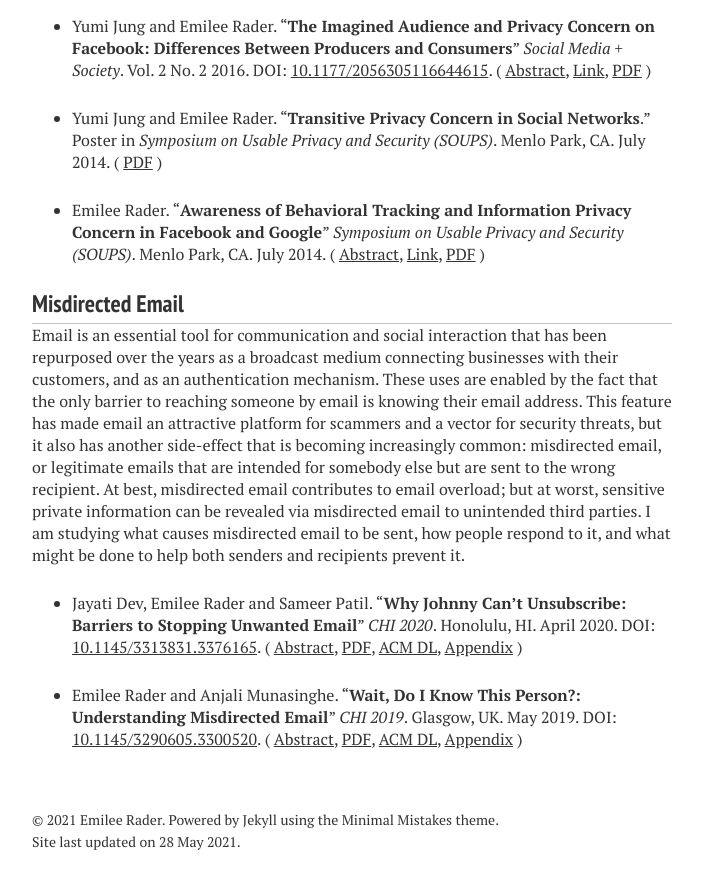
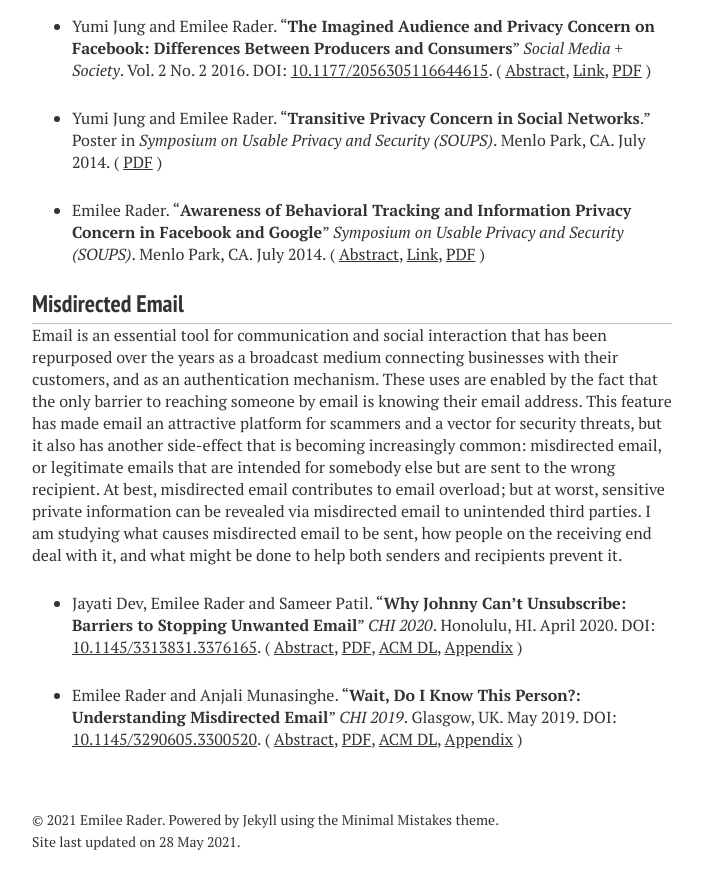
Before and after one commit to bierdoctor/bierdoctor.github.io, a Jekyll site: the page built from projects/index.md, in a window 1280 px wide and 900 px high, scrolled down 1600 px. Shown: the top 889 px of the window, without its empty margins (288-990 px from the left). Built offline with Jekyll 4.4.1, drawn with Linux system fonts in a browser that asks for light colours; nearby versions of some CDN libraries.

Commit message:
small update to text

```diff
--- a/projects/index.md
+++ b/projects/index.md
@@ -25,7 +25,7 @@ This project is supported by National Science Foundation under Grant No. [CNS-15
 
 
 ### Misdirected Email
-Email is an essential tool for communication and social interaction that has been repurposed over the years as a broadcast medium connecting businesses with their customers, and as an authentication mechanism. These uses are enabled by the fact that the only barrier to reaching someone by email is knowing their email address. This feature has made email an attractive platform for scammers and a vector for security threats, but it also has another side-effect that is becoming increasingly common: misdirected email, or legitimate emails that are intended for somebody else but are sent to the wrong recipient. At best, misdirected email contributes to email overload; but at worst, sensitive private information can be revealed via misdirected email to unintended third parties. I am studying what causes misdirected email to be sent, how people respond to it, and what might be done to help both senders and recipients prevent it.
+Email is an essential tool for communication and social interaction that has been repurposed over the years as a broadcast medium connecting businesses with their customers, and as an authentication mechanism. These uses are enabled by the fact that the only barrier to reaching someone by email is knowing their email address. This feature has made email an attractive platform for scammers and a vector for security threats, but it also has another side-effect that is becoming increasingly common: misdirected email, or legitimate emails that are intended for somebody else but are sent to the wrong recipient. At best, misdirected email contributes to email overload; but at worst, sensitive private information can be revealed via misdirected email to unintended third parties. I am studying what causes misdirected email to be sent, how people on the receiving end deal with it, and what might be done to help both senders and recipients prevent it.
 
 
 {% for post in site.posts %}
```
